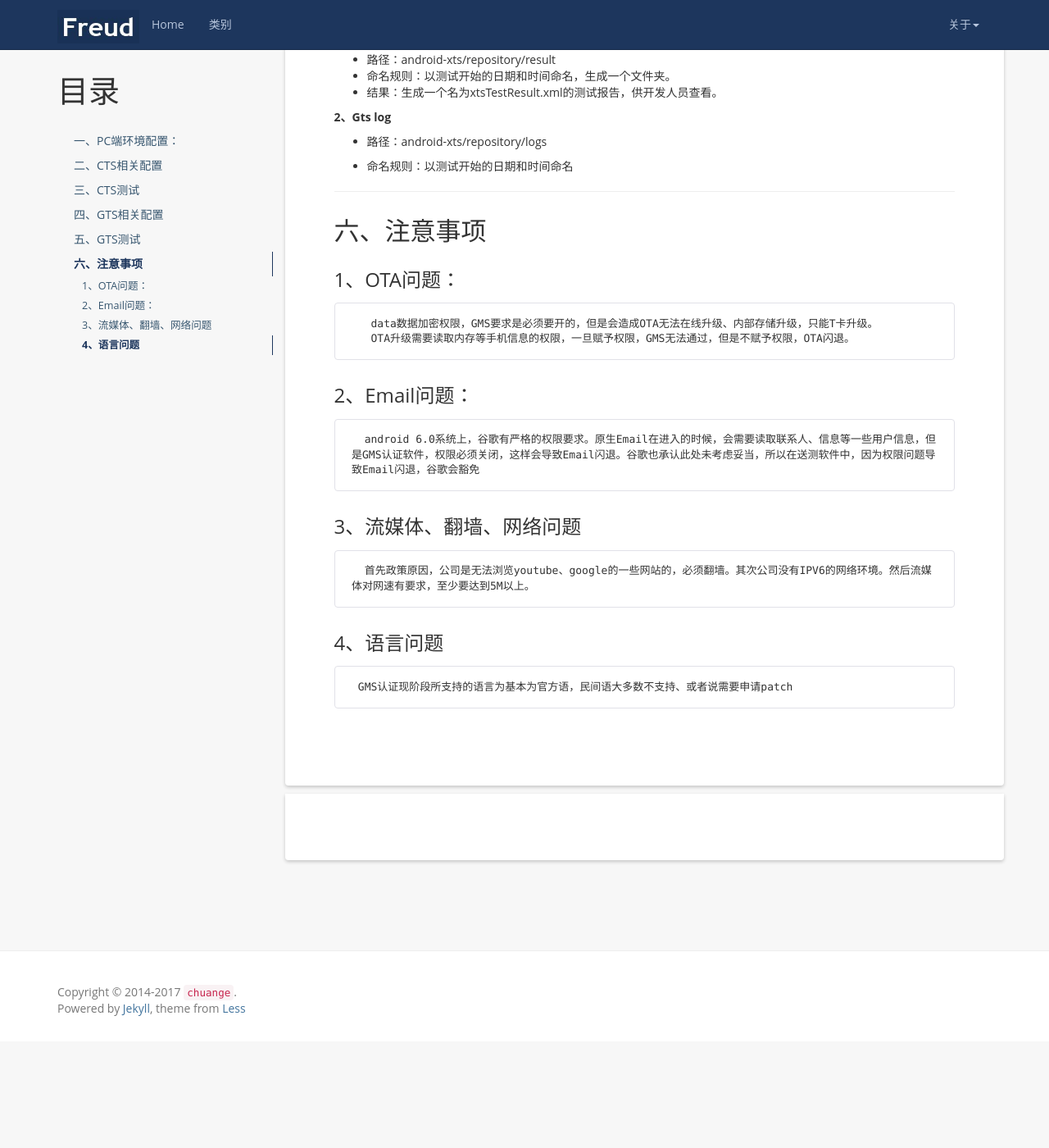
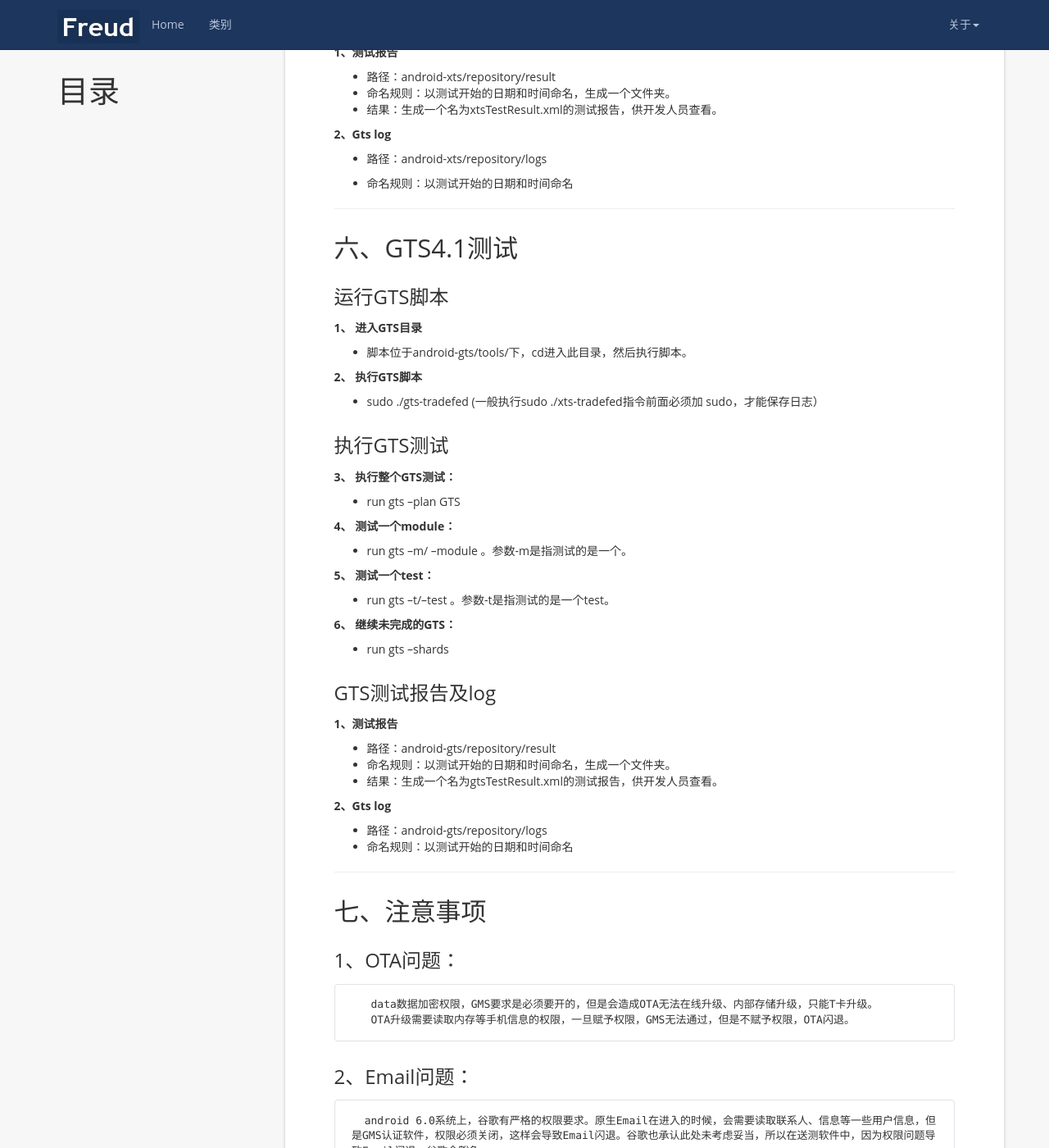
Before and after one commit to gaojinchuangit/gaojinchuangit.github.io, a Jekyll site: the page built from _posts/2016-11-17-CTS-GTS.md, in a window 1280 px wide and 1400 px high, scrolled down 5783 px. Shown: the whole window at 82% size. Built offline with Jekyll 4.4.1, drawn with Linux system fonts in a browser that asks for light colours; nearby versions of some CDN libraries; Markdown is read by kramdown in place of the engine named in the settings; comment, search, counter and statistics services are not loaded; before the commit the page ends 7053 px from its top, so only the background shows below that.

Commit message:
Update 2016-11-17-CTS-GTS.md

```diff
--- a/_posts/2016-11-17-CTS-GTS.md
+++ b/_posts/2016-11-17-CTS-GTS.md
@@ -6,9 +6,7 @@ categories: GMS
 tag: GMS
 ---
 
-* content
-{:toc}
-
+-----------------------
 
 ## 一、PC端环境配置：
 ### 操作系统：
@@ -335,8 +333,43 @@ b)
 
 ----------
 
+##六、GTS4.1测试
+###运行GTS脚本
+**1、	进入GTS目录**
+ - 脚本位于android-gts/tools/下，cd进入此目录，然后执行脚本。
 
-##六、注意事项
+**2、	执行GTS脚本**
+ - sudo ./gts-tradefed (一般执行sudo ./xts-tradefed指令前面必须加 sudo，才能保存日志）
+
+###执行GTS测试
+**3、	执行整个GTS测试：**
+ - run gts --plan GTS
+
+**4、	测试一个module：**
+ - run gts –m/ --module <module_name>。参数-m是指测试的是一个<module_name>。
+
+**5、	测试一个test：**
+ - run gts –t/--test <test_name>。参数-t是指测试的是一个test。
+
+**6、	继续未完成的GTS：**
+ - run gts --shards <number of shards>
+
+###GTS测试报告及log
+**1、测试报告**
+ - 路径：android-gts/repository/result
+ - 命名规则：以测试开始的日期和时间命名，生成一个文件夹。
+ - 结果：生成一个名为gtsTestResult.xml的测试报告，供开发人员查看。
+
+**2、Gts log**
+ - 路径：android-gts/repository/logs
+ - 命名规则：以测试开始的日期和时间命名
+
+
+
+----------
+
+
+##七、注意事项
 ###1、OTA问题：
 	   data数据加密权限，GMS要求是必须要开的，但是会造成OTA无法在线升级、内部存储升级，只能T卡升级。
 	   OTA升级需要读取内存等手机信息的权限，一旦赋予权限，GMS无法通过，但是不赋予权限，OTA闪退。
```
